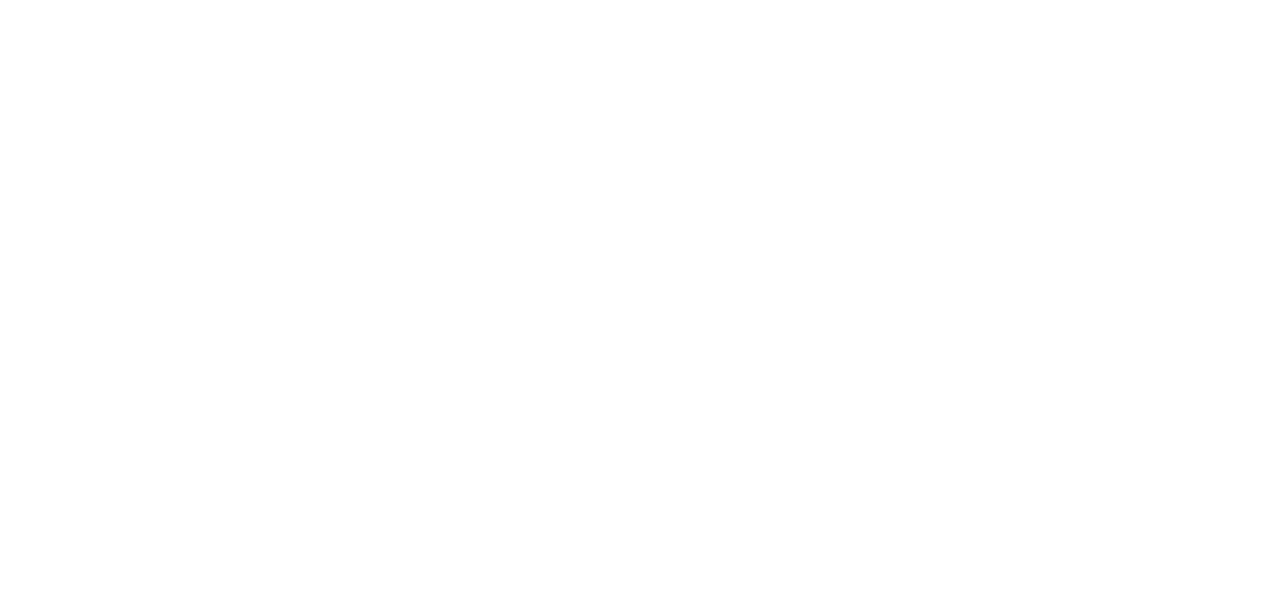
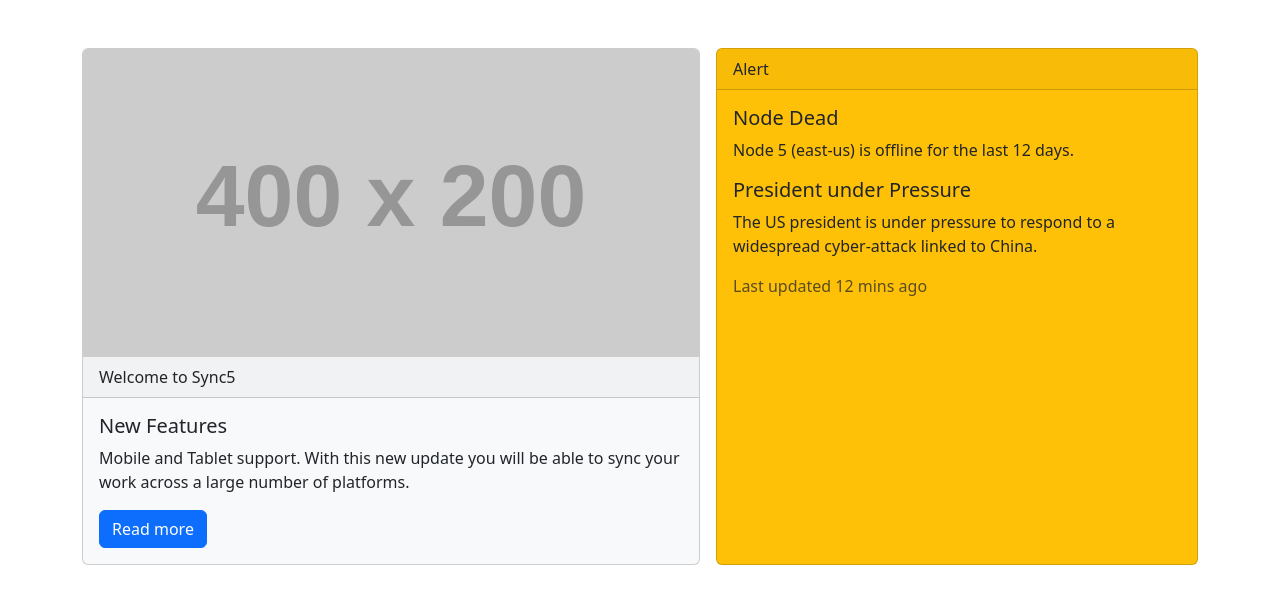
Before and after one commit to acciojob/bootstrap-card-abhinav0700, a website: page main.html in a window 1280 px wide. Drawn offline with nearby package versions, Linux system fonts and the light colour scheme; placeholder pictures from the web are drawn by us.

Commit message:
created a submission

```diff
--- a/main.html
+++ b/main.html
@@ -1,16 +1,41 @@
 <!DOCTYPE html>
+<html lang="en">
+<head>
+  <meta charset="UTF-8">
+  <meta name="viewport" content="width=device-width, initial-scale=1.0">
+  <title>Bootstrap Card Example</title>
+  <!-- Bootstrap CSS -->
+  <link href="https://cdn.jsdelivr.net/npm/bootstrap@5.3.0/dist/css/bootstrap.min.css" rel="stylesheet">
+</head>
+<body>
+  <div class="container my-5">
+    <div class="card-deck d-flex gap-3">
+      <!-- Card 1 -->
+      <div class="card bg-light">
+        <img src="https://via.placeholder.com/400x200" class="card-img-top" alt="Sync5 Image">
+        <div class="card-header">Welcome to Sync5</div>
+        <div class="card-body">
+          <h5 class="card-title">New Features</h5>
+          <p class="card-text">Mobile and Tablet support. With this new update you will be able to sync your work across a large number of platforms.</p>
+          <a href="#" class="btn btn-primary">Read more</a>
+        </div>
+      </div>
 
-<html>
+      <!-- Card 2 -->
+      <div class="card bg-warning">
+        <div class="card-header">Alert</div>
+        <div class="card-body">
+          <h5 class="card-title">Node Dead</h5>
+          <p class="card-text">Node 5 (east-us) is offline for the last 12 days.</p>
+          <h5 class="card-title">President under Pressure</h5>
+          <p class="card-text">The US president is under pressure to respond to a widespread cyber-attack linked to China.</p>
+          <p class="text-muted">Last updated 12 mins ago</p>
+        </div>
+      </div>
+    </div>
+  </div>
 
-<head>
-	<link rel="stylesheet" href="styles.css">
-</head>
-
-<body>
-	<!-- the entire body must be written by student -->
-    <script type="text/javascript" src="./script.js">
-</script>
-
+  <!-- Bootstrap JS (Optional for buttons, dropdowns, etc.) -->
+  <script src="https://cdn.jsdelivr.net/npm/bootstrap@5.3.0/dist/js/bootstrap.bundle.min.js"></script>
 </body>
-
 </html>
```
